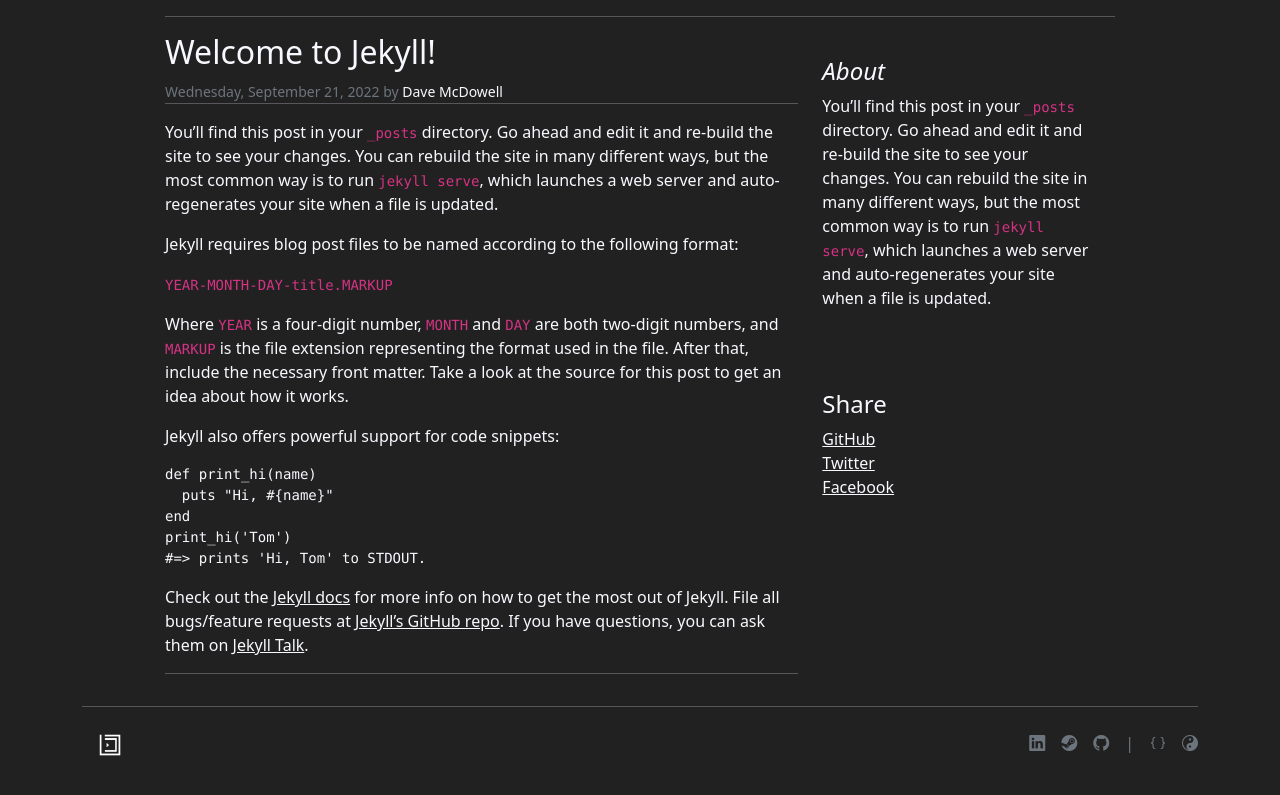
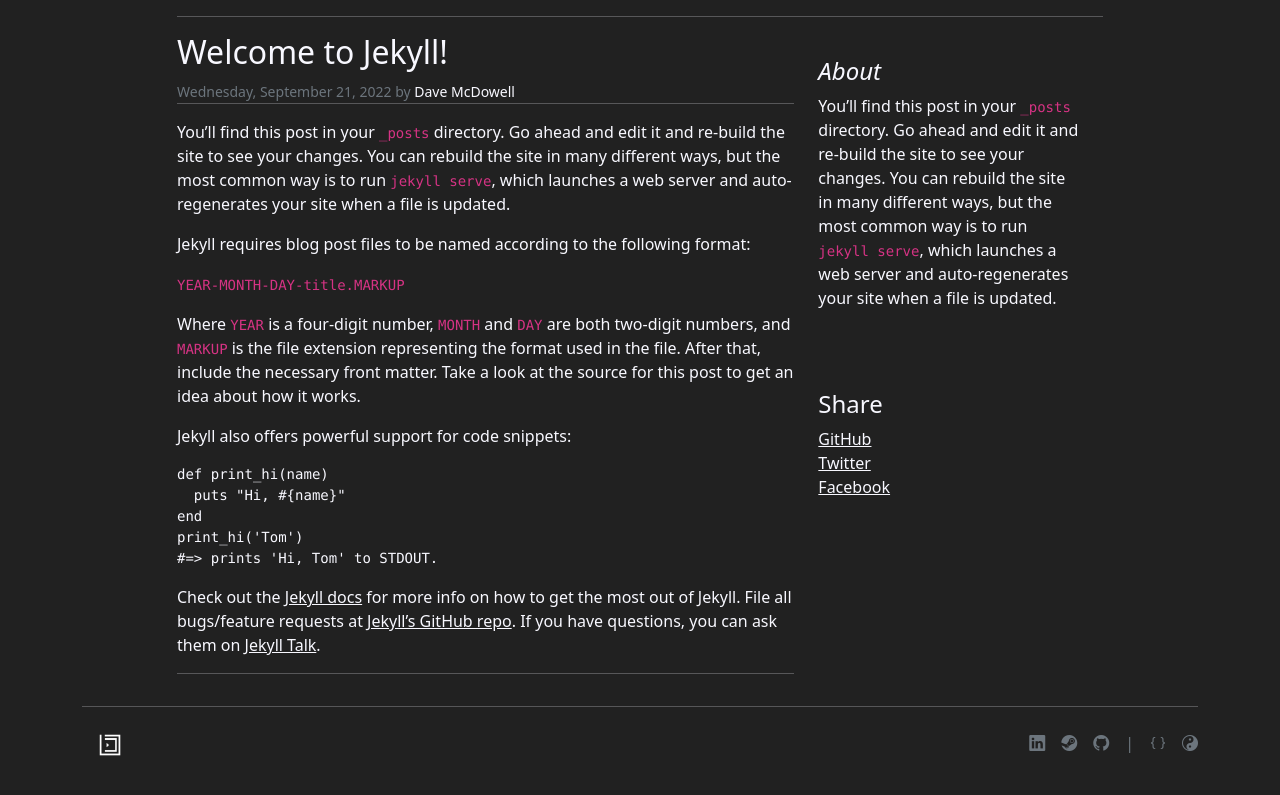
Before and after one commit to davemcdowell/portfolio, a Jekyll site: the page built from _posts/2022-09-21-welcome-to-jekyll.markdown, in a window 1280 px wide and 1323 px high. Shown: the part 520-1315 px from the top of the window. Built offline with Jekyll 4.4.1, drawn with Linux system fonts in a browser that asks for light colours; nearby versions of some CDN libraries.

Commit message:
Update post.html

```diff
--- a/_layouts/post.html
+++ b/_layouts/post.html
@@ -4,7 +4,7 @@
 {%- assign date_format = site.date_format | default: "%A, %B %e, %Y" -%}
 {% include hero-image.html img-src="https://picsum.photos/1600/500?random=1" %}
 <section id="post-main">
-    <div id="post-container" class="mx-auto" style="max-width: 950px;">
+    <div id="post-container" class="container mx-auto" style="max-width: 950px;">
         <hr>
         <div class="row g-0">
             <div class="col-md-8">
```
